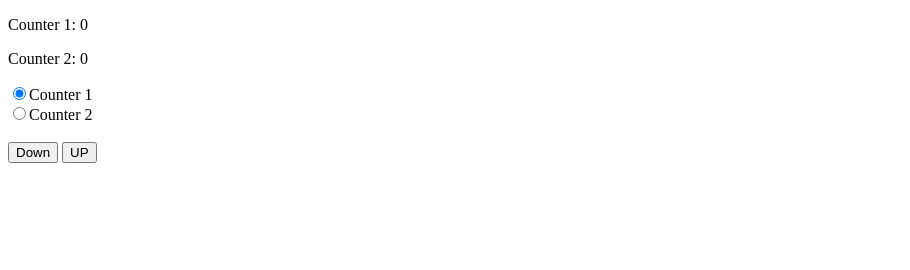
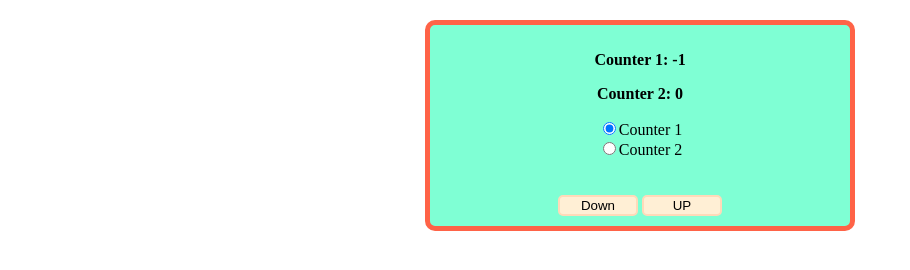
Before and after one commit to hamburgcodingschool/fullstack-2021-2_js-web, a plain HTML site: page code/session 2/js1-doubleCounter.html in a window 1280 px wide. Both pictures are taken after a click on the button "Down". Shown: the whole page, without its empty margins (0-910 px from the left). Drawn offline with Linux system fonts and the light colour scheme.

Commit message:
colorBox exercise

```diff
--- a/code/session 2/js1-doubleCounter.html
+++ b/code/session 2/js1-doubleCounter.html
@@ -6,12 +6,52 @@
     <meta http-equiv="X-UA-Compatible" content="IE=edge">
     <meta name="viewport" content="width=device-width, initial-scale=1.0">
     <title>Document</title>
+    <style>
+        #mainWrapper {
+            width: 400px;
+            margin: 20px auto 0;
+            padding: 10px;
+            background-color: aquamarine;
+            border: solid 5px tomato;
+            border-radius: 10px;
+        }
+
+        #mainWrapper>p {
+            text-align: center;
+            font-weight: bold;
+        }
+
+        #mainWrapper>.radioElements {
+            text-align: center;
+        }
+
+        #mainWrapper>.buttonElements {
+            text-align: center;
+        }
+
+        #mainWrapper>.buttonElements>button {
+            width: 80px;
+            border: solid 2px peachpuff;
+            background-color: papayawhip;
+            border-radius: 5px;
+        }
+
+        #mainWrapper>.buttonElements>button:hover {
+            opacity: 0.85;
+        }
+
+        #mainWrapper>.buttonElements>button:active {
+            opacity: 1;
+        }
+    </style>
 </head>
 
 <body>
+    <div id="mainWrapper">
         <p id="counter1Text">Counter 1: 0</p>
         <p id="counter2Text">Counter 2: 0</p>
 
+        <div class="radioElements">
             <label>
                 <input type="radio" name="radioGroup" id="radioCounter1" checked>Counter 1
             </label>
@@ -19,12 +59,50 @@
             <label>
                 <input type="radio" name="radioGroup" id="radioCounter2">Counter 2
             </label>
+        </div>
 
         <br>
         <br>
 
+        <div class="buttonElements">
             <button id="downButton">Down</button>
             <button id="upButton">UP</button>
+        </div>
+
+        <script>
+            const upButton = document.getElementById("upButton");
+            const downButton = document.getElementById("downButton");
+
+            const radioCounter1 = document.getElementById("radioCounter1");
+            const radioCounter2 = document.getElementById("radioCounter2");
+
+            const counter1Text = document.getElementById("counter1Text");
+            const counter2Text = document.getElementById("counter2Text");
+
+            let counter1 = 0;
+            let counter2 = 0;
+
+            upButton.addEventListener("click", function () {
+                if (radioCounter1.checked) {
+                    counter1++;
+                    counter1Text.innerHTML = `Counter 1: ${counter1}`;
+                } else {
+                    counter2++;
+                    counter2Text.innerHTML = `Counter 2: ${counter2}`;
+                }
+            });
+
+            downButton.addEventListener("click", function () {
+                if (radioCounter1.checked) {
+                    counter1--;
+                    counter1Text.innerHTML = `Counter 1: ${counter1}`;
+                } else {
+                    counter2--;
+                    counter2Text.innerHTML = `Counter 2: ${counter2}`;
+                }
+            });
+        </script>
+    </div>
 </body>
 
 </html>
```
Also changed, not shown: code/session 2/js2-colorBox.html (added, +28 -0 lines). Lines whose indentation alone changed are shown as unchanged.
